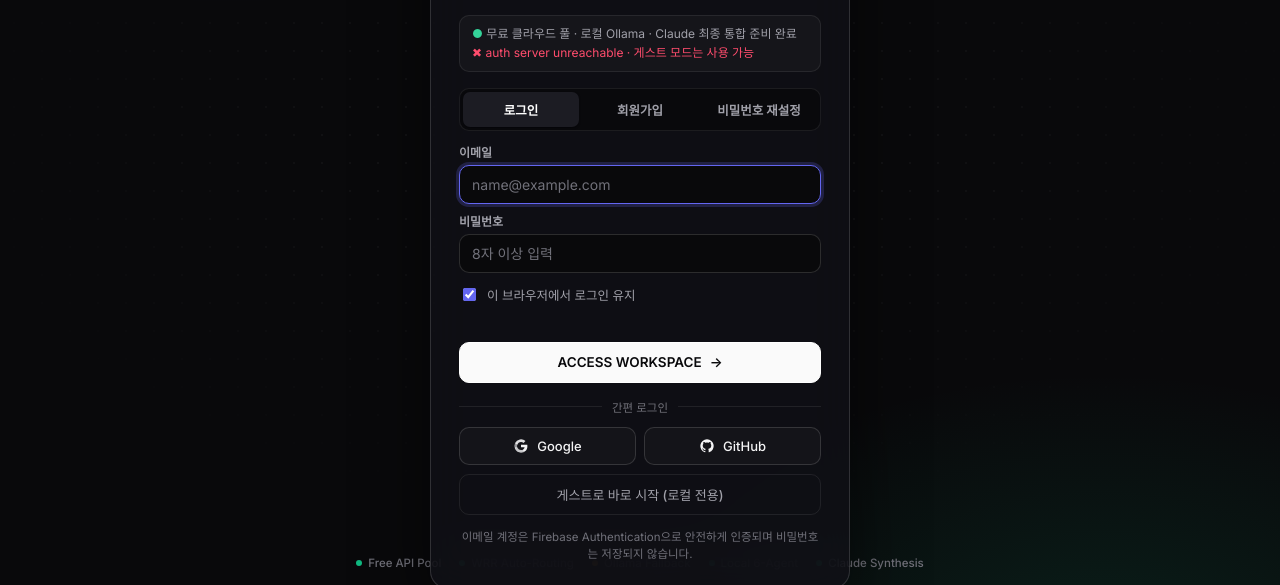
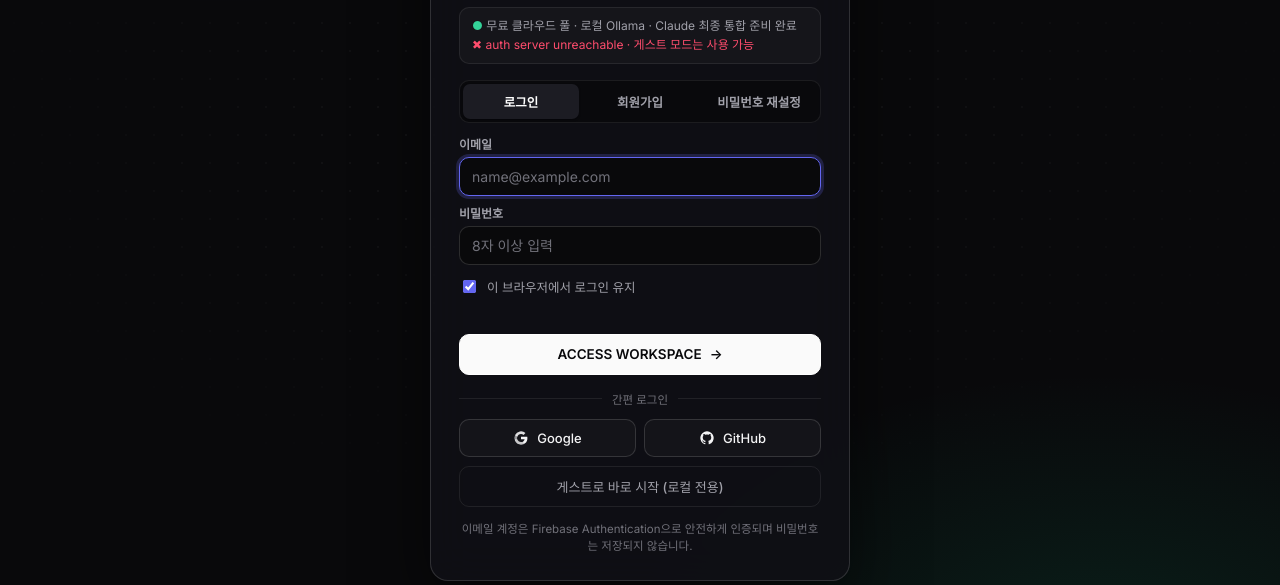
Before and after one commit to jake12733/darkcode-ai-studio, a plain HTML site: page index.html in a window 1280 px wide. Shown: the part 215-800 px from the top of the page. Drawn offline with nearby package versions, Linux system fonts and the light colour scheme; no server answers; a web font is replaced by a local one.

Commit message:
fix: prevent login gate footer overlap on 900px viewports

```diff
--- a/assets/style.css
+++ b/assets/style.css
@@ -39,8 +39,8 @@ button{cursor:pointer}
 
 /* ===== LOGIN GATE ===== */
 .gate{
-  position:fixed;inset:0;z-index:50;display:grid;place-items:safe center;
-  overflow-y:auto;padding:64px 16px 52px;
+  position:fixed;inset:0;z-index:50;display:flex;flex-direction:column;align-items:center;justify-content:safe center;
+  overflow-y:auto;padding:56px 16px 24px;
   background:
     radial-gradient(900px 500px at 18% -10%, rgba(99,102,241,.16), transparent 60%),
     radial-gradient(800px 460px at 86% 108%, rgba(16,185,129,.12), transparent 60%),
@@ -56,13 +56,9 @@ button{cursor:pointer}
   mask-image:radial-gradient(ellipse 68% 60% at 50% 45%, #000, transparent 85%);
   -webkit-mask-image:radial-gradient(ellipse 68% 60% at 50% 45%, #000, transparent 85%);
 }
-.gate-top,.gate-bottom{
-  position:fixed;left:0;right:0;display:flex;gap:14px;align-items:center;
-  padding:16px 24px;font:500 12px/1 var(--sans);color:var(--mut);z-index:2;
-}
-.gate-top{top:0}
+.gate-top{position:fixed;top:0;left:0;right:0;display:flex;gap:14px;align-items:center;padding:16px 24px;font:500 12px/1 var(--sans);color:var(--mut);z-index:2}
 .gate-brand{font-weight:700;color:var(--txt);letter-spacing:-.01em}
-.gate-bottom{bottom:0;justify-content:center;flex-wrap:wrap;gap:18px;font-size:11.5px;color:var(--mut2)}
+.gate-bottom{position:relative;z-index:2;display:flex;align-items:center;justify-content:center;flex-wrap:wrap;gap:18px;margin-top:18px;padding:6px 16px;font:500 11.5px/1.4 var(--sans);color:var(--mut2)}
 .gate-bottom i{display:inline-block;width:6px;height:6px;border-radius:50%;margin-right:6px;vertical-align:middle}
 i.ok{background:var(--g2)}
 i.warn{background:var(--warn)}
```
